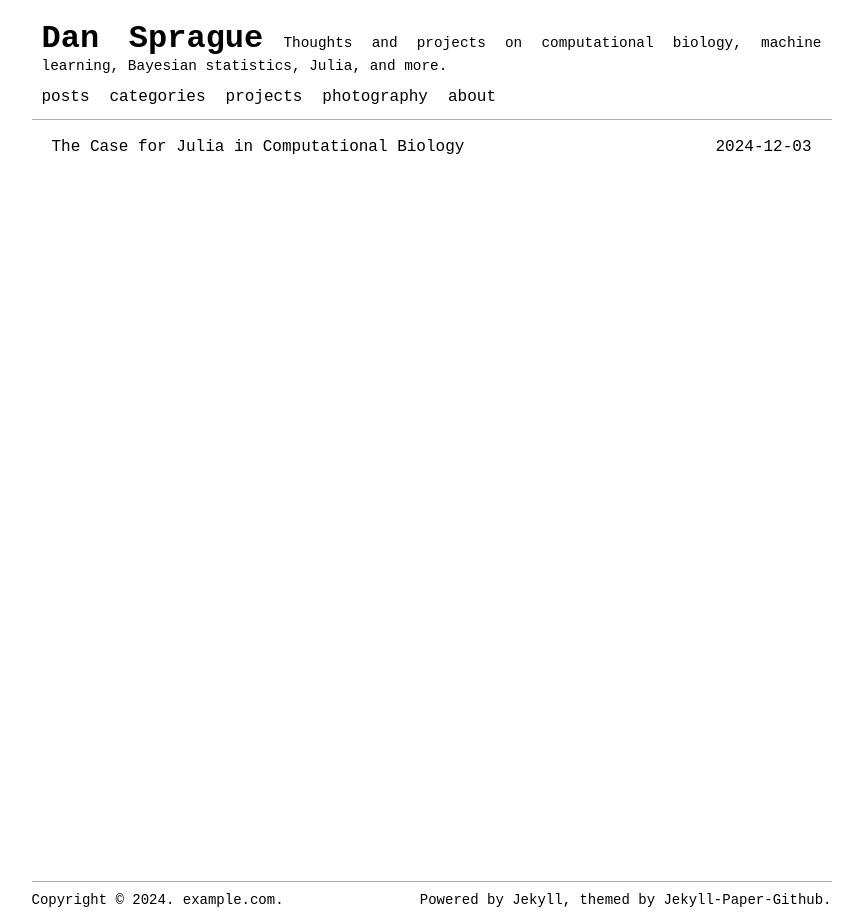
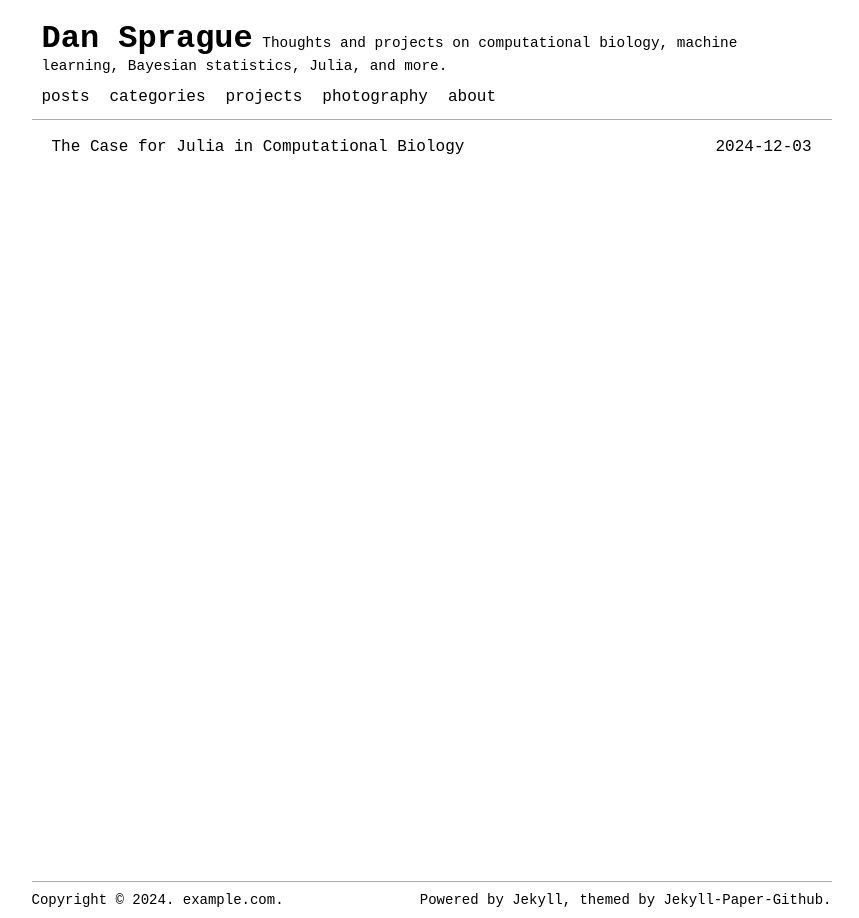
Before and after one commit to dan-sprague/dan-sprague.github.io, a Jekyll site: the page built from index.html, in a window 1280 px wide. Shown: the whole page, without its empty margins (201-1060 px from the left). Built offline with Jekyll 4.4.1, drawn with Linux system fonts in a browser that asks for light colours; the list of posts is cut into pages by our own code.

Commit message:
projects

```diff
--- a/assets/css/base.scss
+++ b/assets/css/base.scss
@@ -11,7 +11,3 @@
 html {
   scrollbar-gutter: stable;
 }
-
-body {
-  text-align: justify;
-}
```
